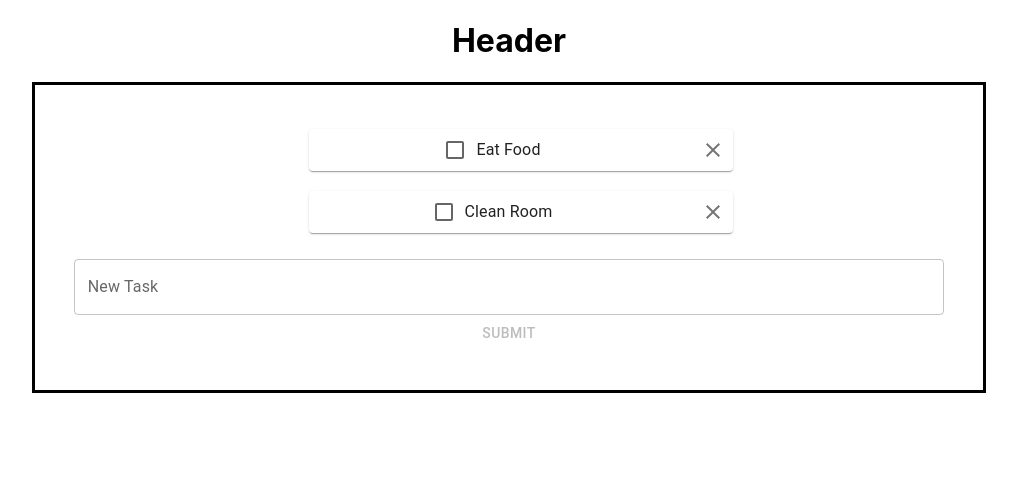
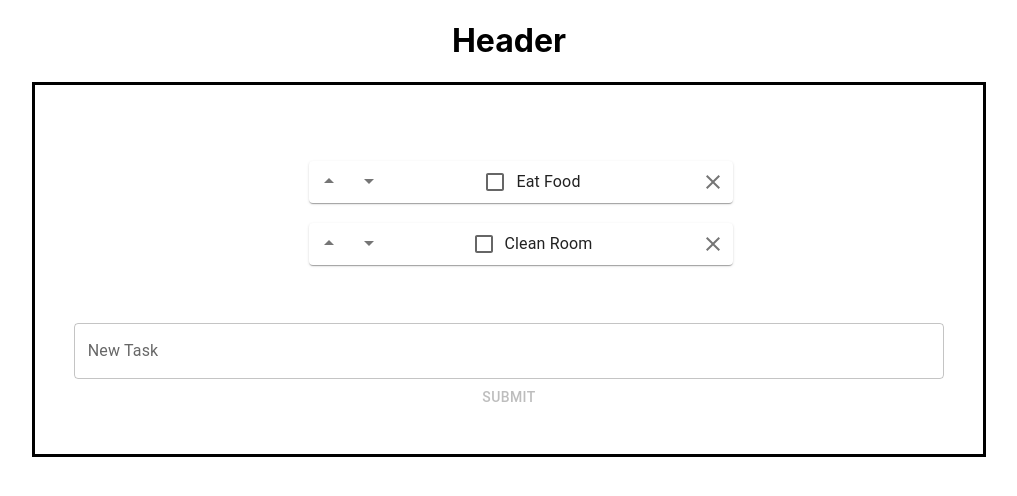
Before and after one commit to ppasc4l/to-do-list-app, a React (Create React App) app: page / in a window 1280 px wide. Shown: the top 496 px of the page, without its empty margins (131-1148 px from the left). Built offline with nearby package versions, Linux system fonts and the light colour scheme.

Commit message:
Added a handler to prevent copies of elements that already exist.

```diff
--- a/src/App.js
+++ b/src/App.js
@@ -29,12 +29,16 @@ class App extends React.Component {
 
     console.log(value);
     const tasks = this.state.tasks;
-    tasks.push(value);
 
-    this.setState({
-      tasks: tasks,
-    })
-    // e.target.value="";
+    if(!tasks.includes(value)){
+      tasks.push(value);
+      this.setState({
+        tasks: tasks,
+      });
+    }
+    else{
+      console.log("Element already on list. Try again.");
+    }
   }
 
   handleChange=(e)=>{
--- a/src/Components/TaskItem.js
+++ b/src/Components/TaskItem.js
@@ -2,14 +2,23 @@ import React from 'react';
 import '../css/taskItem.css';
 import { Card, FormGroup, Checkbox, FormControlLabel, IconButton } from '@mui/material';
 import CloseIcon from '@mui/icons-material/Close';
+import ArrowDropUpIcon from '@mui/icons-material/ArrowDropUp';
+import ArrowDropDownIcon from '@mui/icons-material/ArrowDropDown';
 
 const TaskItem = ({tasks, onClick}) => {
   return (
     <div className="card-container">
-      {tasks.map(item => (
-        <Card className="card-style" key={item}>
-          <div></div>
-          <FormControlLabel key={item} control={<Checkbox />} label={item} value={item} />
+      {tasks.map((item, index) => (
+        <Card className="card-style" key={item} index={index}>
+          <div>
+            <IconButton>
+              <ArrowDropUpIcon/>
+            </IconButton>
+            <IconButton>
+              <ArrowDropDownIcon/>
+            </IconButton>
+          </div>
+            <FormControlLabel control={<Checkbox />} label={item} value={item} id={item} key={item + " " + item.index} index={index}/>
           <IconButton onClick={e => onClick(item)}>
             <CloseIcon/>
           </IconButton>
```
